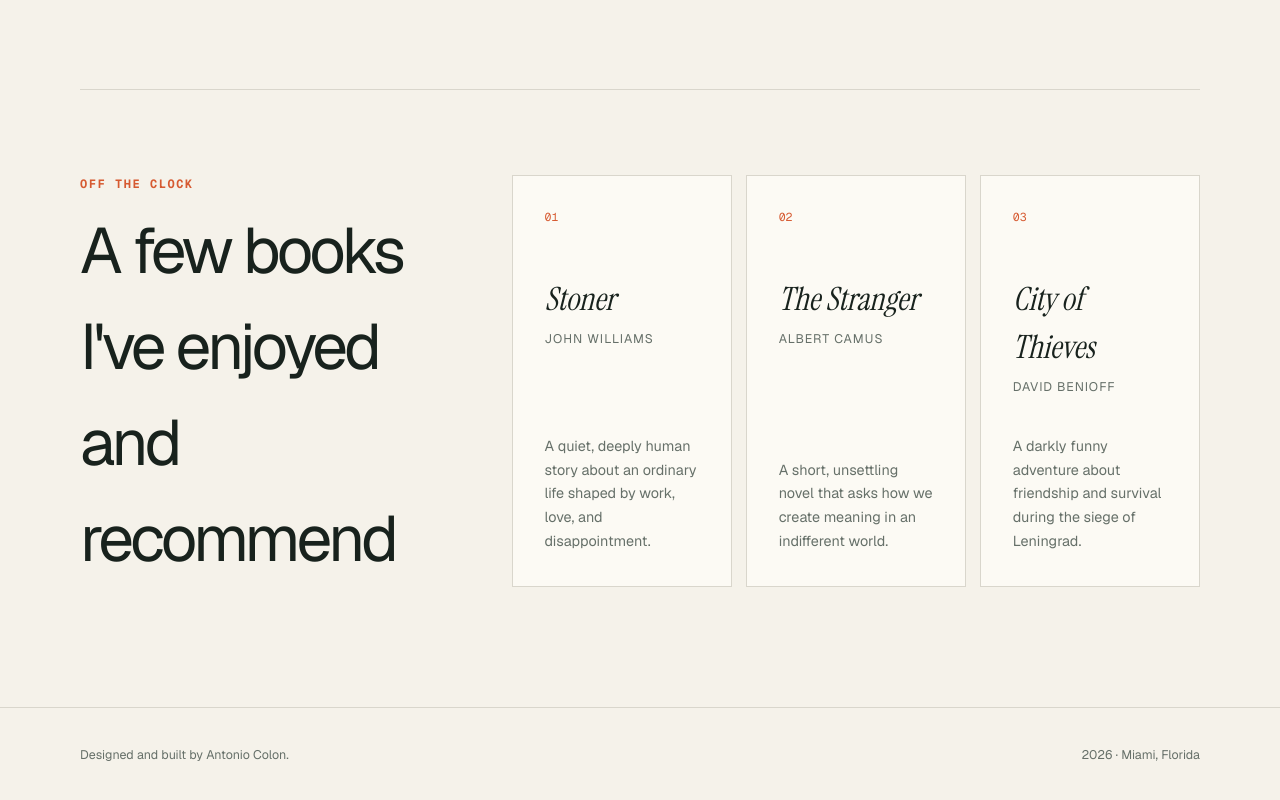
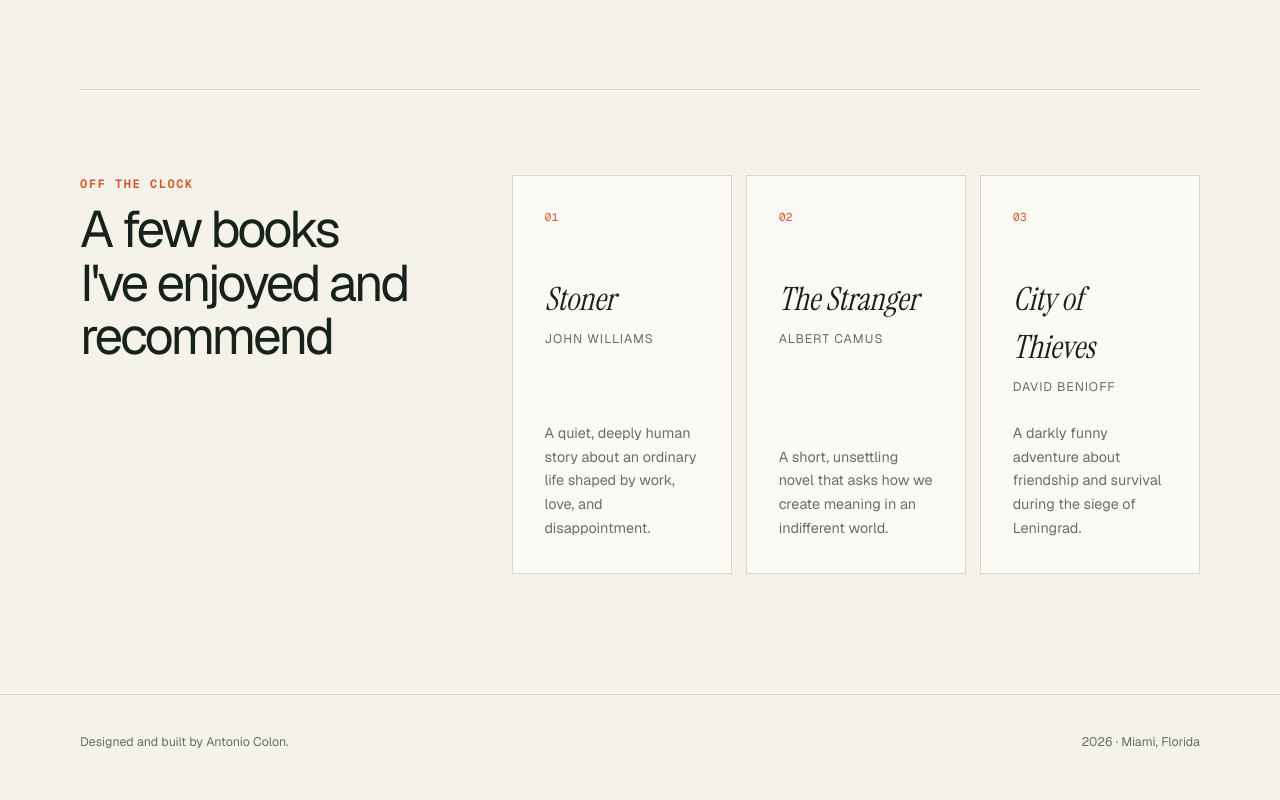
Before and after one commit to apcolon/PersonalWebsite, a Next.js app: page /about in a window 1280 px wide. Shown: the part 1701-2501 px from the top of the page. Built offline with nearby package versions, Linux system fonts and the light colour scheme.

Commit message:
Refine reading section heading

```diff
--- a/src/app/globals.css
+++ b/src/app/globals.css
@@ -125,6 +125,7 @@ main { min-height: calc(100vh - 170px); }
 .facts-grid span { color: var(--muted); font-size: .75rem; text-transform: uppercase; letter-spacing: .08em; }
 .about-section { display: grid; grid-template-columns: .65fr 1.35fr; gap: clamp(40px, 8vw, 100px); margin-top: 100px; padding-top: 85px; border-top: 1px solid var(--line); }
 .about-section > div:first-child h2 { max-width: 430px; margin: 10px 0 0; font-size: clamp(2.3rem, 5vw, 4rem); letter-spacing: -.055em; }
+.reading-section > div:first-child h2 { font-size: clamp(2rem, 4vw, 3.25rem); line-height: 1.05; }
 .community-list { margin: 30px 0 0; padding: 0; list-style: none; }
 .community-list li { position: relative; border-bottom: 1px solid var(--line); padding: 18px 0 18px 28px; color: var(--muted); line-height: 1.6; }
 .community-list li::before { position: absolute; left: 0; color: var(--accent); content: "↗"; }
```
